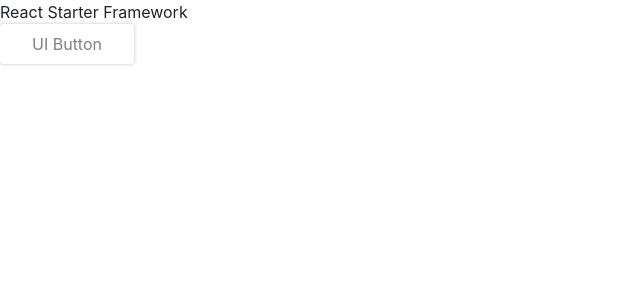
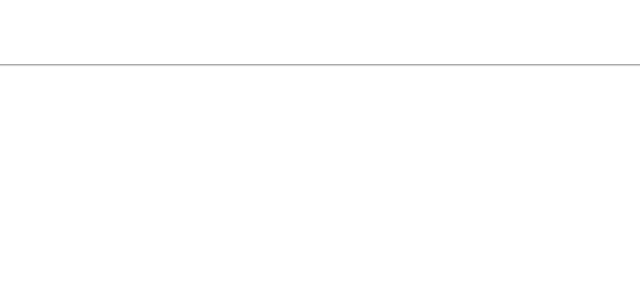
Before and after one commit to AshforthM/storefront-react, a React (Create React App) app: page / in a window 1280 px wide. Shown: the top 300 px of the page, without its empty margins (0-640 px from the left). Built offline with nearby package versions, Linux system fonts and the light colour scheme.

Commit message:
update first styled components, add react icons

```diff
--- a/package.json
+++ b/package.json
@@ -6,8 +6,10 @@
     "@testing-library/jest-dom": "^5.16.2",
     "@testing-library/react": "^12.1.2",
     "@testing-library/user-event": "^13.5.0",
+    "firebase": "^9.6.6",
     "react": "^17.0.2",
     "react-dom": "^17.0.2",
+    "react-icons": "^4.3.1",
     "react-scripts": "5.0.0",
     "styled-components": "^5.3.3",
     "web-vitals": "^2.1.4"
--- a/src/App.js
+++ b/src/App.js
@@ -1,12 +1,13 @@
 import {Button} from './ui/buttons'
+import {HiDotsVertical} from 'react-icons/hi'
+import DashboardPage from './pages/DashboardPage';
+import LoginPage from './pages/LoginPage';
 
 function App() {
   return (
-      <header>
-        <h1>React Starter Framework</h1>
-        <Button>UI Button</Button>
-
-      </header>
+    <>
+      <DashboardPage/>
+    </>
   );
 }
 
--- /dev/null
+++ b/src/components/appbar/AppBar.js
@@ -0,0 +1,14 @@
+import React from 'react';
+import {AppBarStyles} from './styles'
+
+export default function AppBar() {
+  return (
+    <nav>
+        <AppBarStyles>
+          <ul>
+            <li></li>
+          </ul>
+        </AppBarStyles>
+    </nav>
+  )
+}
--- /dev/null
+++ b/src/components/appbar/index.js
@@ -0,0 +1 @@
+export {default as AppBar} from './AppBar'
--- /dev/null
+++ b/src/components/appbar/styles.js
@@ -0,0 +1,9 @@
+import styled from 'styled-components';
+
+const AppBarStyles = styled.nav`
+  box-shadow: 0 0 2px 1px grey;
+  padding: 0.5rem 1rem;
+  height: 64px;
+`;
+
+export {AppBarStyles}
--- /dev/null
+++ b/src/pages/DashboardPage.js
@@ -0,0 +1,10 @@
+import React from "react";
+import AppBar from "../components/appbar/AppBar";
+
+function DashboardPage(props) {
+  return (
+      <AppBar/>
+  );
+}
+
+export default DashboardPage;
--- /dev/null
+++ b/src/pages/LoginPage.js
@@ -0,0 +1,11 @@
+import React from "react";
+
+function LoginPage(props) {
+  return (
+    <header>
+      <h1>Login Page</h1>
+    </header>
+  );
+}
+
+export default LoginPage;
```
Also changed, not shown: src/libs/firebase/firebaseConfig.js (added, +24 -0 lines), 2 other files (tests, documents, lock files or other folders).
